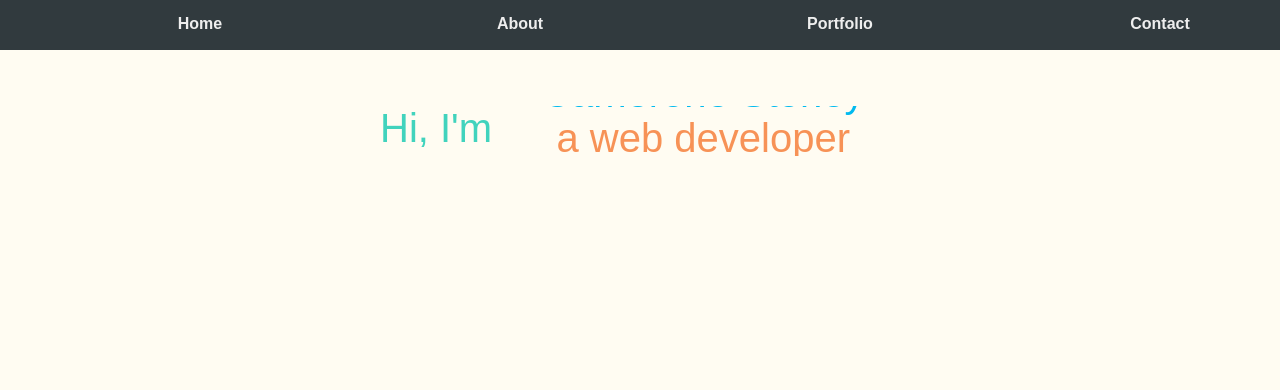
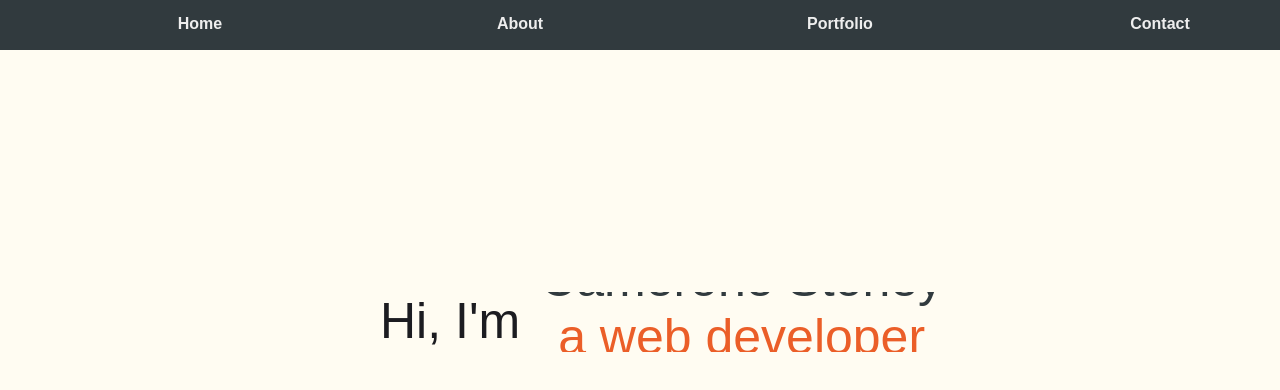
Before and after one commit to Cjstoney/portfolio_react, a React (Create React App) app: page / in a window 1280 px wide. Shown: the top 390 px of the page. Built offline with nearby package versions, Linux system fonts and the light colour scheme.

Commit message:
increased size for the landing page.

```diff
--- a/src/pages/home.css
+++ b/src/pages/home.css
@@ -4,14 +4,14 @@
 }
 
 .text-container{
-    margin: auto;
+    margin: 15% auto;
+
     width: 520px;
-    font-size: 40px;
-    height: 50px;
+    font-size: 50px;
+    height: 80px;
   }
 
   .dynamic-text, .static-text{
-      margin:0, auto;
     display: inline-block;
     text-align: center;
 
@@ -20,14 +20,15 @@
   .static-text{
 
     margin-right: 10px;
-    color: #41D3BD;
+    color: #1c1c21;
   }
 
   .dynamic-text{
     list-style: none;
     position: absolute;
     overflow: hidden;
-    height: 50px;
+    height: 60px;
+    padding-left: 10px;
   }
 
   .item{
@@ -38,19 +39,16 @@
     background: #fffcf2
   }
     .item:first-child{
-      color: #01BAEF;
+      color: #313a3e;
     }
     .item:nth-child(2){
-      color: #F79256;
+      color: #eb5e28;
     }
 
 
     @keyframes move{
         0%{top: 0px;}
-        25%{top: -50px;}
-        50%{top: -50px;}
+        25%{top: -60px;}
+        50%{top: -60px;}
         100%{top: 0px;}
-        /* 40%{top: -96px;}
-        60%{top: -146px;}
-        80%{top: -196px;} */
       }
```
